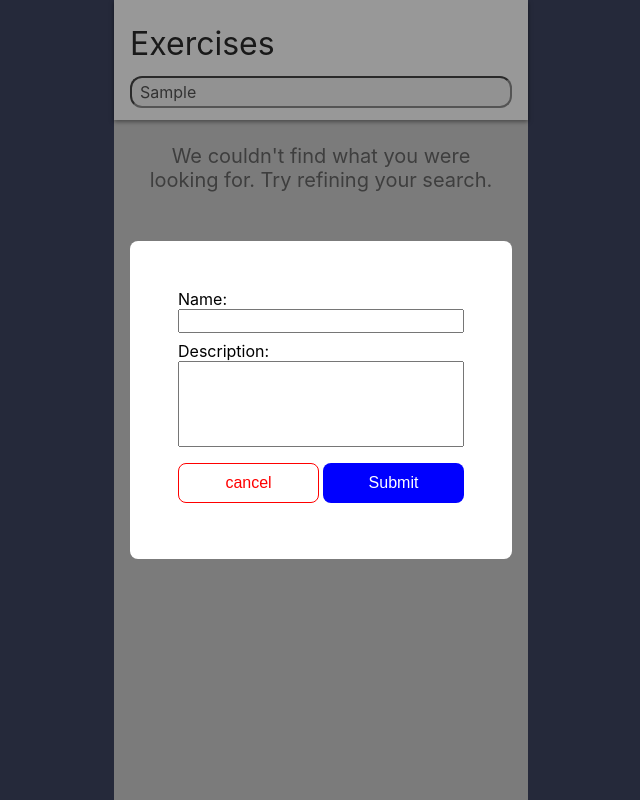
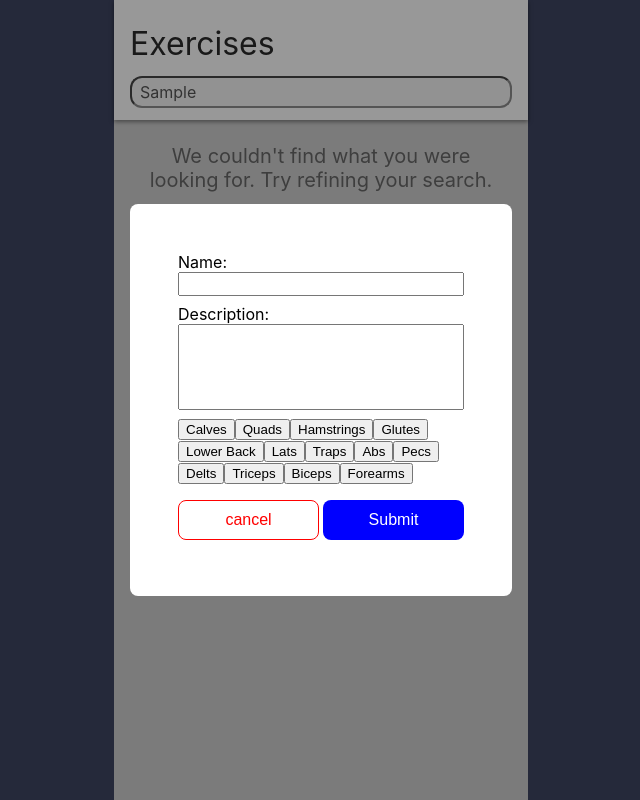
Before and after one commit to MDBoticano/gym-react, a React (Create React App) app: page / in a window 1280 px wide. Both pictures are taken after typing "Sample" into the empty fields and a click on the button "Create an Exercise". Shown: the whole page, without its empty margins (319-959 px from the left). Built offline with nearby package versions, Linux system fonts and the light colour scheme.

Commit message:
Feature: Creating Exercises allows adding tags

```diff
--- a/src/components/CreateExercises/index.jsx
+++ b/src/components/CreateExercises/index.jsx
@@ -13,6 +13,8 @@ import {
   StyledCallToAction,
 } from './style';
 
+import { DummyTags } from '../../data/DummyTags';
+
 const CallToAction = ({ callback }) => {
   return (
     <StyledCallToAction onClick={() => callback()}>
@@ -26,7 +28,7 @@ const initialFormState = { name: "", description: "", tags: [] };
 export const CreateExercises = ({ addExercise }) => {
   const [hidden, setHidden] = useState(true);
 
-  const [formInputs, setFormInputs] = useState(initialFormState);
+  const [formInputs, setFormInputs] = useState({...initialFormState});
 
   const handleFormChange = (fieldChanged, event) => {
     const newValue = event.target.value;
@@ -40,17 +42,68 @@ export const CreateExercises = ({ addExercise }) => {
 
   const toggleHidden = () => setHidden(!hidden);
 
+  const resetForm = () => {
+    const newFormInputs = {...initialFormState};
+    newFormInputs.tags = [];
+    setFormInputs(newFormInputs);
+  }
+
   const closeForm = (event) => {
     event.preventDefault();
     toggleHidden();
-    setFormInputs(initialFormState);
+    resetForm();
   }
 
   const handleFormSubmit = (event) => {
     event.preventDefault();
     addExercise(formInputs);
     toggleHidden();
+    resetForm();
   };
+
+  /* Tags Adding Handler */
+  const AddTags = ({ formInputs }) => {
+    const allTags = DummyTags;
+
+    const addTagToState = (tag) => {
+      const newInputs = {...formInputs};
+      newInputs.tags.push(tag);
+      setFormInputs(newInputs);
+    }
+
+    const removeTagFromState = (tagToRemove) => {
+      const newInputs = {...formInputs};
+      newInputs.tags = newInputs.tags.filter(tag => tag !== tagToRemove);
+      setFormInputs(newInputs);
+    }
+
+    const makeTagComponents = (tagsStrings) => {
+      const tagComponents = tagsStrings.map((tag) => {
+        const isSelected = formInputs.tags.includes(tag);
+
+        let callback;
+        if (isSelected) {
+          callback = removeTagFromState;
+        } else {
+          callback = addTagToState;
+        }
+
+        return (
+          <button onClick={() => callback(tag)} key={tag}>
+            {tag}
+          </button>
+        );
+      });
+
+      return tagComponents;
+    }
+
+    return (
+      <div className="AddTags">
+        {makeTagComponents(allTags)}
+      </div>
+    );
+  }
 
   if (hidden) { return <CallToAction callback={toggleHidden} /> }
 
@@ -77,6 +130,10 @@ export const CreateExercises = ({ addExercise }) => {
           />
         </StyledFormEntry>
 
+        <StyledFormEntry>
+          <AddTags formInputs={formInputs} />
+        </StyledFormEntry>
+
         <StyledFormControls>
           <StyledCancelForm onClick={(event) => closeForm(event)}>
             cancel
--- /dev/null
+++ b/src/data/DummyTags.js
@@ -0,0 +1,15 @@
+export const DummyTags = [
+  "Calves",
+  "Quads",
+  "Hamstrings",
+  "Glutes",
+  "Lower Back",
+  "Lats",
+  "Traps",
+  "Abs",
+  "Pecs",
+  "Delts",
+  "Triceps",
+  "Biceps",
+  "Forearms"
+];
```
